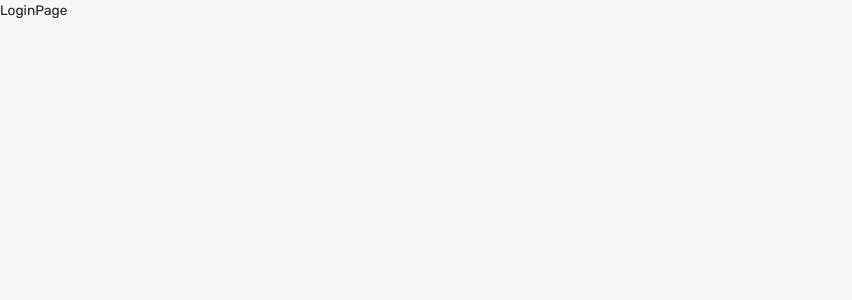
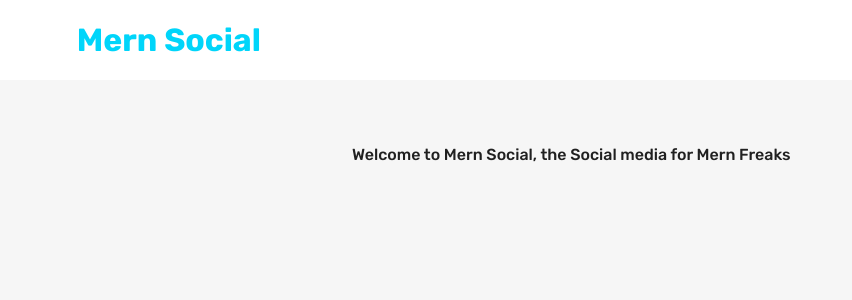
Before and after one commit to cjchika/mern_social, a React (Vite) app in the folder client/: page / in a window 1280 px wide. Shown: the top 300 px of the page, without its empty margins (0-852 px from the left). Built offline with nearby package versions, Linux system fonts and the light colour scheme.

Commit message:
Login/Signup

```diff
--- /dev/null
+++ b/client/src/scenes/LoginPage/Form.jsx
@@ -0,0 +1,70 @@
+import React, { useState } from "react";
+import {
+  Box,
+  Button,
+  TextField,
+  useMediaQuery,
+  Typography,
+  useTheme,
+} from "@mui/material";
+import EditOutlinedIcon from "@mui/icons-material/EditOffOutlined";
+import { Formik } from "formik";
+import * as yup from "yup";
+import { useNavigate } from "react-router-dom";
+import { useDispatch } from "react-redux";
+import { setLogin } from "../../State";
+import Dropzone from "react-dropzone";
+import FlexBetween from "../../Components/FlexBetween";
+
+const registerSchema = yup.object().shape({
+  firstName: yup.string().required("required"),
+  lastName: yup.string().required("required"),
+  email: yup.string().email("invalid email").required("required"),
+  password: yup.string().required("required"),
+  location: yup.string().required("required"),
+  occupation: yup.string().required("required"),
+  picture: yup.string().required("required"),
+});
+
+const loginSchema = yup.object().shape({
+  email: yup.string().email("invalid email").required("required"),
+  password: yup.string().required("required"),
+});
+
+const initialValuesRegister = {
+  firstName: "",
+  lastName: "",
+  email: "",
+  password: "",
+  location: "",
+  occupation: "",
+  picture: "",
+};
+
+const initialValuesLogin = {
+  email: "",
+  password: "",
+};
+
+const Form = () => {
+  const [pageType, setPageType] = useState("login");
+  const { paltte } = useTheme();
+  const dispatch = useDispatch();
+  const navigate = useNavigate();
+  const isNonMobile = useMediaQuery("(min-width:600px)");
+  const isLogin = pageType === "login";
+  const isRegister = pageType === "register";
+
+  const handleFormSubmit = async (values, onSubmitProps) => {};
+
+  return (
+    <Formik
+      onSubmit={handleFormSubmit}
+      initialValues={isLogin ? initialValuesLogin : initialValuesRegister}
+    >
+      Form
+    </Formik>
+  );
+};
+
+export default Form;
--- a/client/src/scenes/LoginPage/LoginPage.jsx
+++ b/client/src/scenes/LoginPage/LoginPage.jsx
@@ -1,7 +1,34 @@
 import React from "react";
+import { Box, Typography, useTheme, useMediaQuery } from "@mui/material";
+// import Form from "./Form"
 
 const LoginPage = () => {
-  return <div>LoginPage</div>;
+  const theme = useTheme();
+  const isNonMobileScreens = useMediaQuery("(min-width: 1000px");
+  return (
+    <Box>
+      <Box
+        width="100%"
+        backgroundColor={theme.palette.background.alt}
+        p="1rem 6%"
+      >
+        <Typography fontWeight="bold" fontSize="32px" color="primary">
+          Mern Social
+        </Typography>
+      </Box>
+      <Box
+        width={isNonMobileScreens ? "50%" : "93%"}
+        p="2rem"
+        m="2rem auto"
+        borderRadius="1.5rem"
+        background={theme.palette.background.alt}
+      >
+        <Typography fontWeight="500" variant="h5" sx={{ mb: "1.5rem" }}>
+          Welcome to Mern Social, the Social media for Mern Freaks
+        </Typography>
+      </Box>
+    </Box>
+  );
 };
 
 export default LoginPage;
--- a/client/src/scenes/NavBar/NavBar.jsx
+++ b/client/src/scenes/NavBar/NavBar.jsx
@@ -21,7 +21,7 @@ import {
   Close,
 } from "@mui/icons-material";
 import { useDispatch, useSelector } from "react-redux";
-import { setMode, setLogout } from "../../State/index";
+import { setLogout } from "../../State/index";
 import { useNavigate } from "react-router-dom";
 import FlexBetween from "../../Components/FlexBetween";
 import { ColorModeContext } from "../../config/colorContext";
@@ -42,7 +42,7 @@ const Navbar = () => {
   const primaryLight = theme.palette.primary.light;
   const alt = theme.palette.background.alt;
 
-  const fullName = "Guest" || `${user?.firstName} ${user?.lastName}`;
+  const fullName = "Guest" || `${user.firstName} ${user.lastName}`;
 
   return (
     <FlexBetween padding="1rem 6%" backgroundColor={alt}>
```
